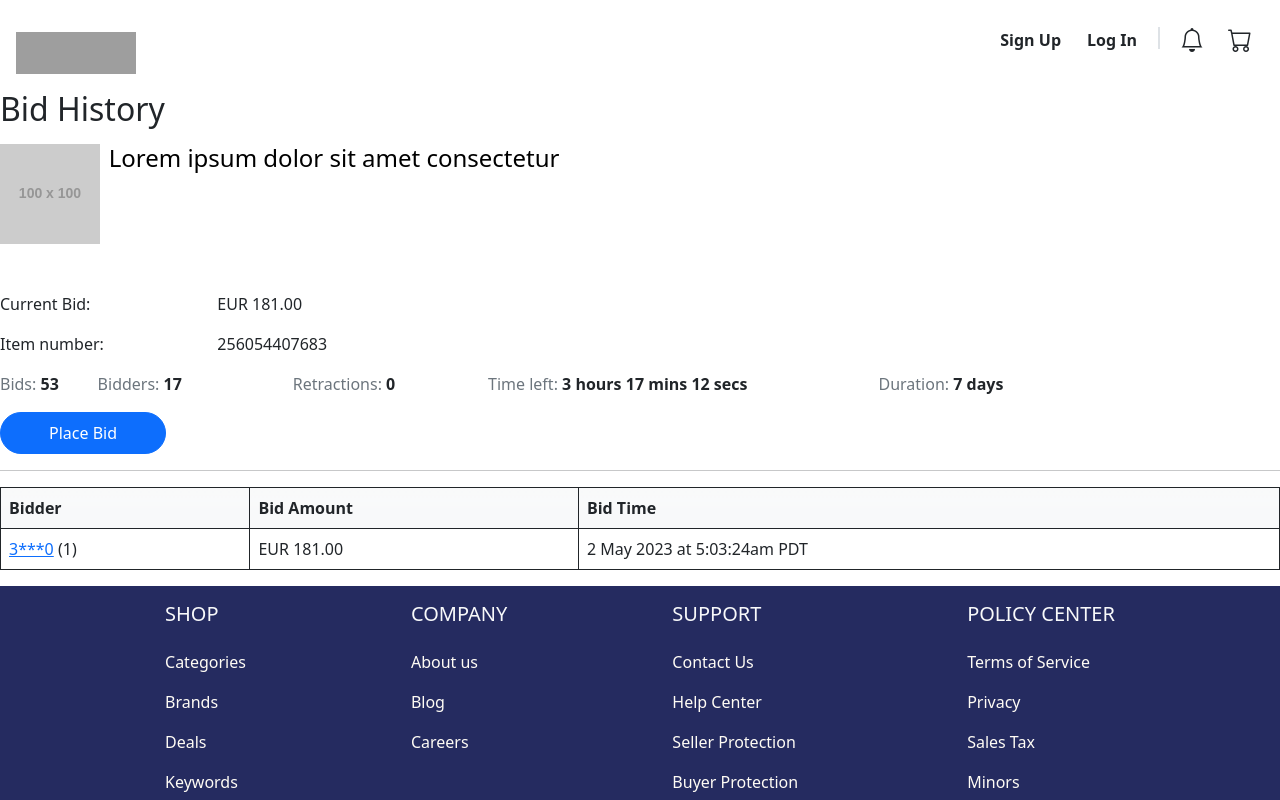
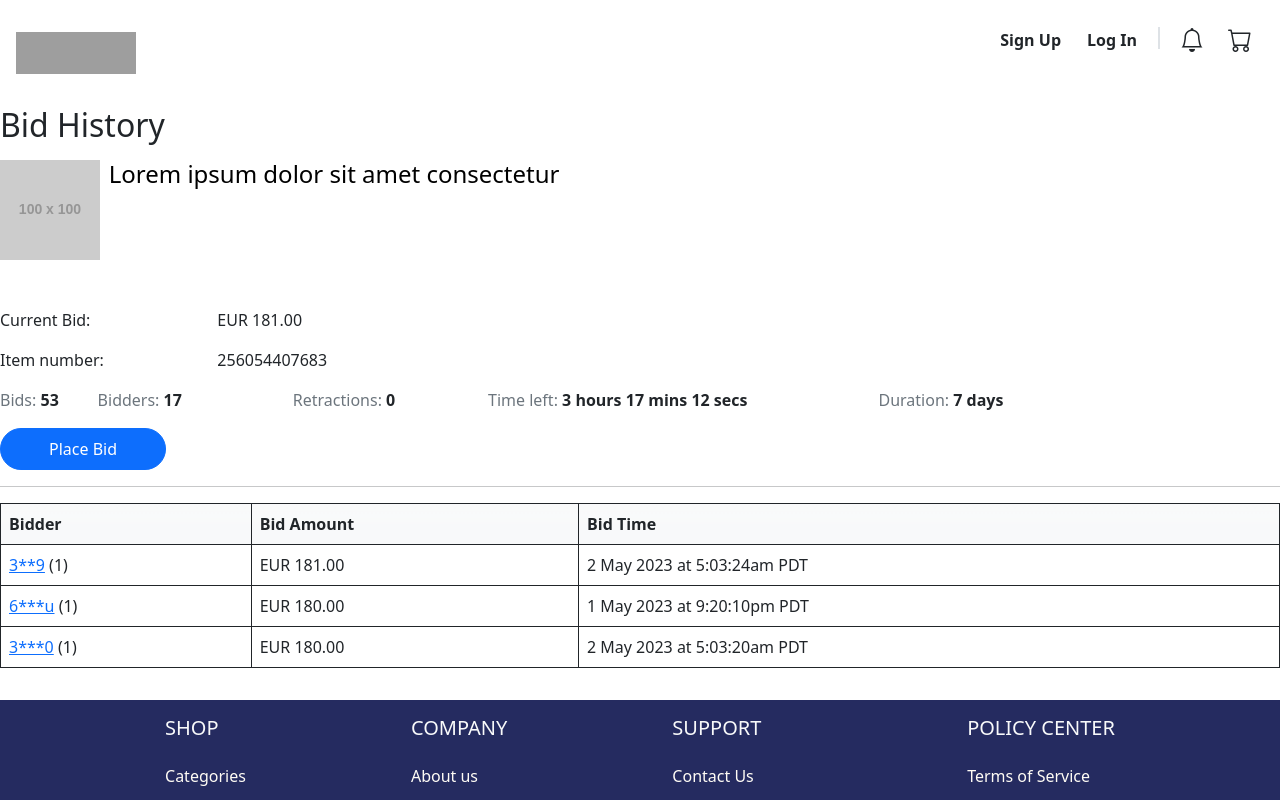
Before and after one commit to Mohamedyousef44/Agoura-Angular, an Angular app: page /bidhistory in a window 1280 px wide. Shown: the top 800 px of the page. Built offline with nearby package versions, Linux system fonts and the light colour scheme; grey boxes are pictures that could not be loaded.

Commit message:
bind html with object

```diff
--- a/src/app/Components/bid-history/bid-history.component.html
+++ b/src/app/Components/bid-history/bid-history.component.html
@@ -1,4 +1,4 @@
-<div class="bid-item">
+<div class="bid-item py-3">
   <div class="bid-details">
     <h2 class="mb-3">Bid History</h2>
     <div class="row mb-5">
@@ -69,10 +69,12 @@
         </tr>
       </thead>
       <tbody>
-        <tr>
-          <td><a href="#">3***0</a> (1)</td>
-          <td>EUR 181.00</td>
-          <td>2 May 2023 at 5:03:24am PDT</td>
+        <tr *ngFor="let item of bids.historyOfBids">
+          <td>
+            <a href="#">{{ item[0] }}</a> (1)
+          </td>
+          <td>{{ item[1] }}</td>
+          <td>{{ item[2] }}</td>
         </tr>
       </tbody>
     </table>
```
